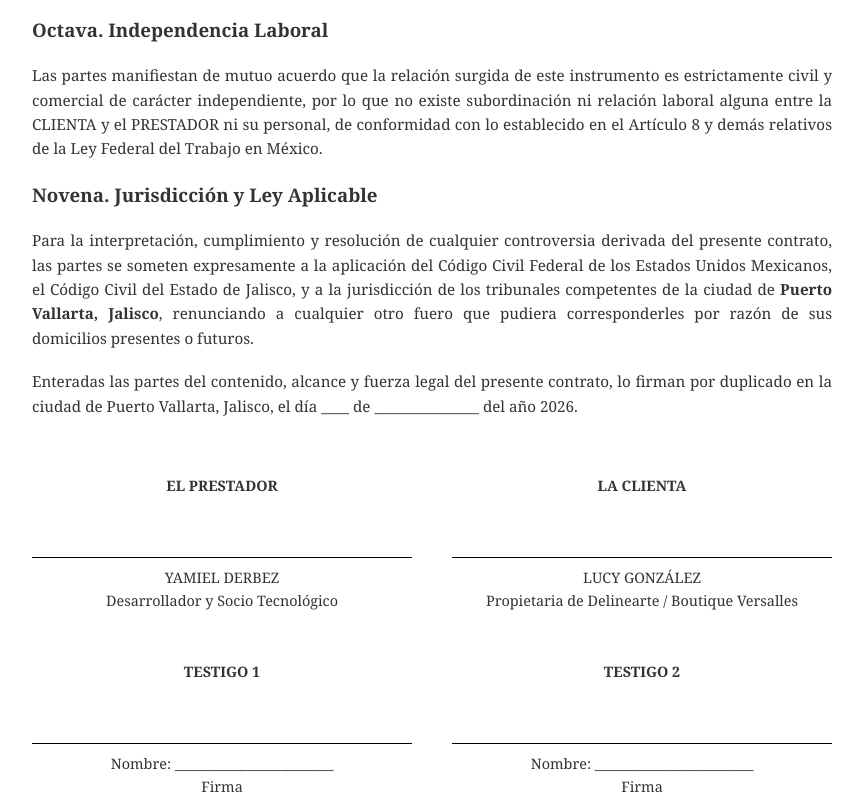
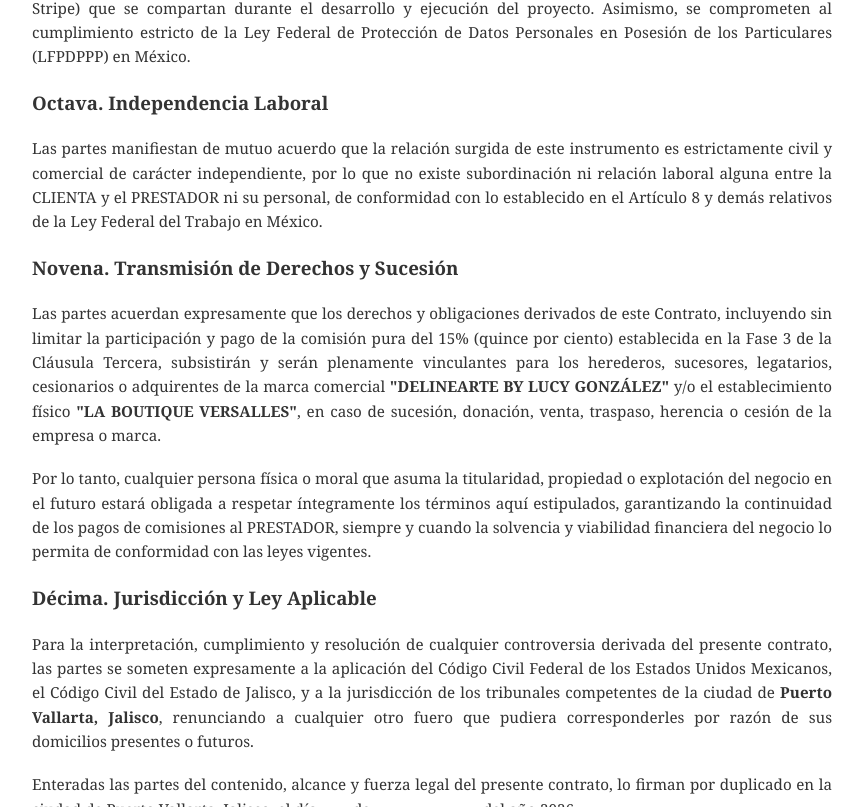
Before and after one commit to yamielsuper3-lab/lucy-luxur, a website: page public/contrato_servicio.html in a window 1280 px wide. Shown: the part 3772-4579 px from the top of the page, without its empty margins (208-1071 px from the left). Drawn offline with Linux system fonts and the light colour scheme.

Commit message:
Update contract setup fee details and add succession clause for heirs

```diff
--- a/public/contrato_servicio.html
+++ b/public/contrato_servicio.html
@@ -244,7 +244,7 @@
 
         <ol>
             <li><strong>Fase 1: Setup de Activación (Inversión Inicial).</strong>
-                <p>La CLIENTA realizará un pago único e inmediato de <strong>$3,000.00 MXN (Tres mil pesos 00/100 M.N.)</strong> al momento de la firma de este contrato. Este importe no es reembolsable y se destinará exclusivamente a cubrir los costos base de infraestructura tecnológica inicial (servidor privado, adquisición/renovación del dominio web, correos electrónicos corporativos y librerías de diseño).</p>
+                <p>La CLIENTA realizará un pago único e inmediato de <strong>$3,000.00 MXN (Tres mil pesos 00/100 M.N.)</strong> al momento de la firma de este contrato. Este importe no es reembolsable y se destinará de la siguiente manera: <strong>$1,500.00 MXN (Mil quinientos pesos 00/100 M.N.)</strong> para cubrir los costos base de infraestructura tecnológica inicial (servidor privado, adquisición/renovación del dominio web, correos electrónicos corporativos y librerías de diseño); y los restantes <strong>$1,500.00 MXN (Mil quinientos pesos 00/100 M.N.)</strong> se destinarán a favor de EL PRESTADOR como concepto de honorarios por configuración inicial, activación y horas técnicas de desarrollo.</p>
             </li>
             <li><strong>Fase 2: Bono por Desempeño (Success Fee / Saldo del Desarrollo).</strong>
                 <p>El saldo restante de <strong>$13,000.00 MXN (Trece mil pesos 00/100 M.N.)</strong> quedará condicionado única y exclusivamente a los resultados comprobables que la Plataforma generará para la CLIENTA. Dicha cantidad se liquidará al PRESTADOR al momento en que la CLIENTA alcance la <strong>Métrica de Éxito</strong> establecida en la Cláusula Cuarta.</p>
@@ -283,7 +283,11 @@
         <h3>Octava. Independencia Laboral</h3>
         <p>Las partes manifiestan de mutuo acuerdo que la relación surgida de este instrumento es estrictamente civil y comercial de carácter independiente, por lo que no existe subordinación ni relación laboral alguna entre la CLIENTA y el PRESTADOR ni su personal, de conformidad con lo establecido en el Artículo 8 y demás relativos de la Ley Federal del Trabajo en México.</p>
 
-        <h3>Novena. Jurisdicción y Ley Aplicable</h3>
+        <h3>Novena. Transmisión de Derechos y Sucesión</h3>
+        <p>Las partes acuerdan expresamente que los derechos y obligaciones derivados de este Contrato, incluyendo sin limitar la participación y pago de la comisión pura del 15% (quince por ciento) establecida en la Fase 3 de la Cláusula Tercera, subsistirán y serán plenamente vinculantes para los herederos, sucesores, legatarios, cesionarios o adquirentes de la marca comercial <strong>"DELINEARTE BY LUCY GONZÁLEZ"</strong> y/o el establecimiento físico <strong>"LA BOUTIQUE VERSALLES"</strong>, en caso de sucesión, donación, venta, traspaso, herencia o cesión de la empresa o marca.</p>
+        <p>Por lo tanto, cualquier persona física o moral que asuma la titularidad, propiedad o explotación del negocio en el futuro estará obligada a respetar íntegramente los términos aquí estipulados, garantizando la continuidad de los pagos de comisiones al PRESTADOR, siempre y cuando la solvencia y viabilidad financiera del negocio lo permita de conformidad con las leyes vigentes.</p>
+
+        <h3>Décima. Jurisdicción y Ley Aplicable</h3>
         <p>Para la interpretación, cumplimiento y resolución de cualquier controversia derivada del presente contrato, las partes se someten expresamente a la aplicación del Código Civil Federal de los Estados Unidos Mexicanos, el Código Civil del Estado de Jalisco, y a la jurisdicción de los tribunales competentes de la ciudad de <strong>Puerto Vallarta, Jalisco</strong>, renunciando a cualquier otro fuero que pudiera corresponderles por razón de sus domicilios presentes o futuros.</p>
 
         <p>Enteradas las partes del contenido, alcance y fuerza legal del presente contrato, lo firman por duplicado en la ciudad de Puerto Vallarta, Jalisco, el día ____ de _______________ del año 2026.</p>
```
